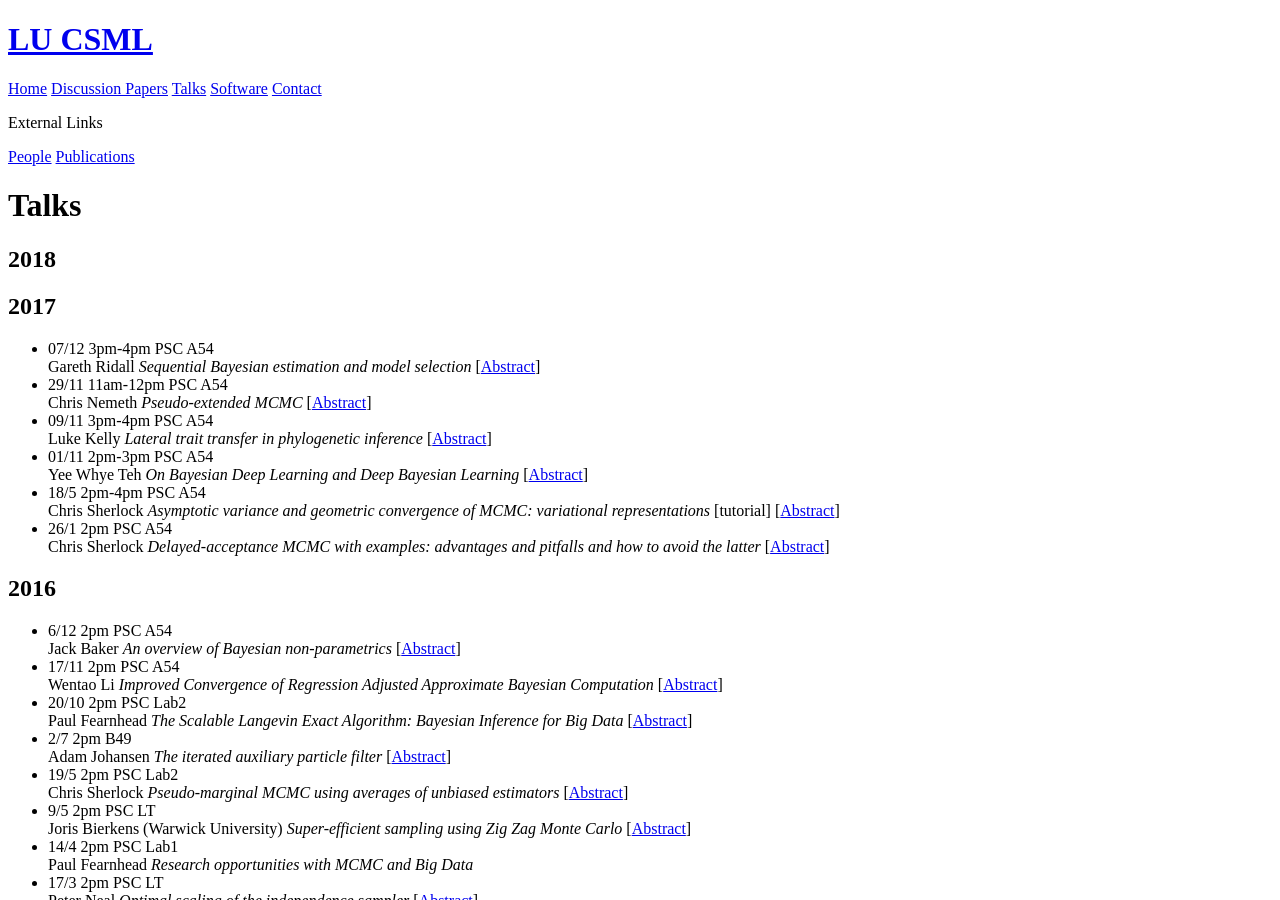
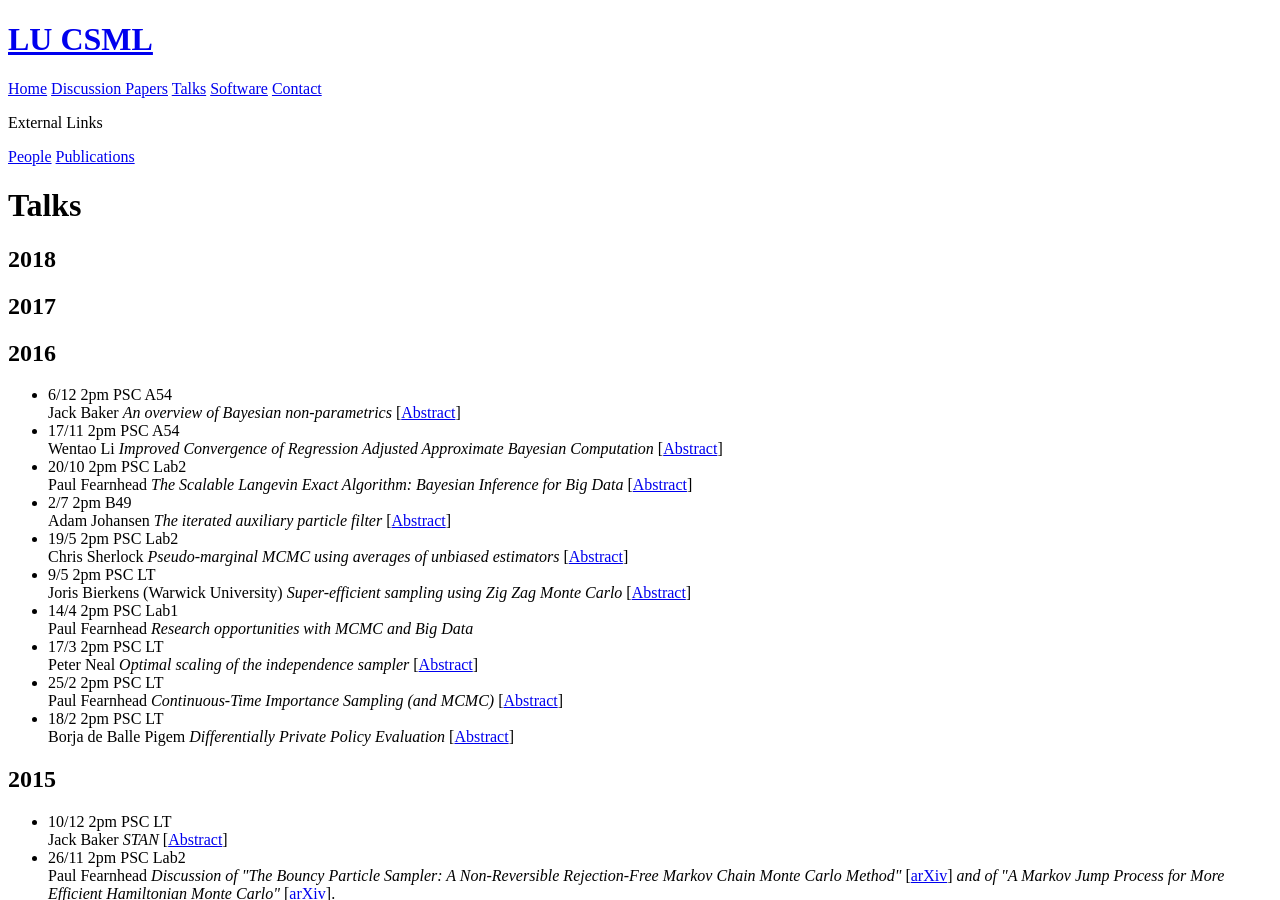
Before and after one commit to LU-CSML/LU-CSML, a Jekyll site: the page built from Talks.md, in a window 1280 px wide and 900 px high. Built offline with Jekyll 4.4.1, drawn with Linux system fonts in a browser that asks for light colours.

Commit message:
Trying to fix things

```diff
--- a/Talks.md
+++ b/Talks.md
@@ -11,17 +11,18 @@ title: Talks
 </p>
 <h2>2017</h2>
 
+<!---
 <ul>
 <li>
 07/12 3pm-4pm PSC A54 <br> Gareth Ridall <em> Sequential Bayesian estimation and model selection </em> [<a href="Abstracts2017/Ridall_2017_12_abstract.html">Abstract</a>]
 </li>
 
 <li>
-29/11 11am-12pm PSC A54 <br> Chris Nemeth <em>  Pseudo-extended MCMC </em> [<a href="Abstracts2017/Nemeth_2017_11_abstract.html">Abstract</a>]
+29/11 11am-12pm PSC A54 <br> Chris Nemeth <em>  Pseudo-extended MCMC </em> [<a href="../Abstracts2017/Nemeth_2017_11_abstract.html">Abstract</a>]
 </li>
 
 <li>
-09/11 3pm-4pm PSC A54 <br> Luke Kelly <em> Lateral trait transfer in phylogenetic inference </em> [<a href="Abstracts2017/Kelly_2017_11_abstract.html">Abstract</a>]
+09/11 3pm-4pm PSC A54 <br> Luke Kelly <em> Lateral trait transfer in phylogenetic inference </em> [<a href="../Abstracts2017/Kelly_2017_11_abstract.html">Abstract</a>]
 </li>
 
 <li>
@@ -36,7 +37,7 @@ title: Talks
 26/1 2pm PSC A54 <br> Chris Sherlock <em>Delayed-acceptance MCMC with examples: advantages and pitfalls and how to avoid the latter</em>  [<a href="Abstracts2017/Sherlock_2017_01_abstract.html">Abstract</a>]
 </li>
 </ul>
-
+--->
 <p>
 </p><h2>2016</h2>
 
```
